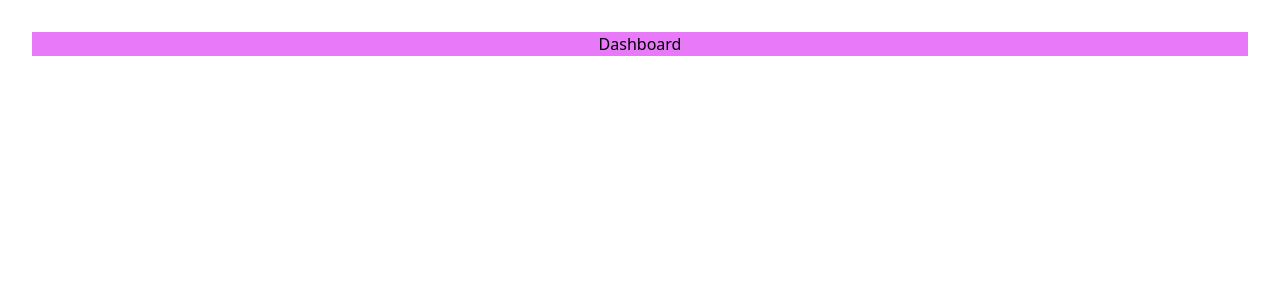
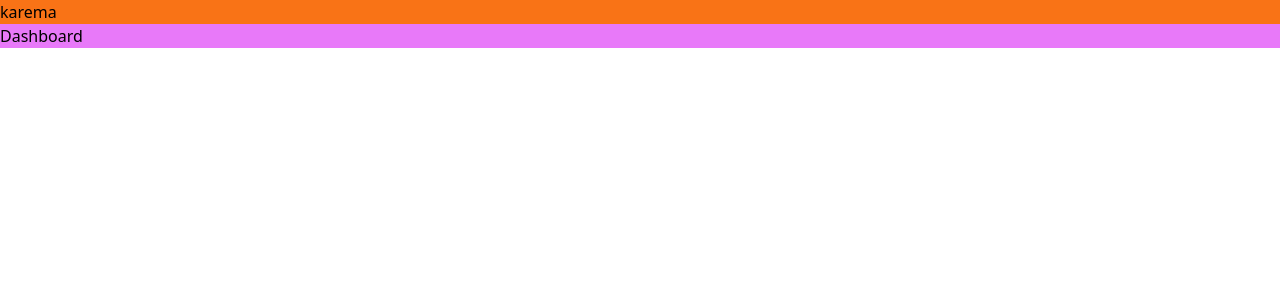
Before and after one commit to karemahamdy/dashboard, a React (Vite) app: page /dashboard in a window 1280 px wide. Shown: the top 300 px of the page. Built offline with nearby package versions, Linux system fonts and the light colour scheme.

Commit message:
fix: to correct routes

```diff
--- a/src/App.jsx
+++ b/src/App.jsx
@@ -1,8 +1,4 @@
-import {
-  createBrowserRouter,
-  RouterProvider,
-} from "react-router-dom";
-import './App.css'
+import { BrowserRouter, Navigate, Route, Routes } from "react-router-dom";
 
 import Dashboard from "./pages/Dashboard";
 import Bookings from "./pages/Bookings";
@@ -12,73 +8,30 @@
 import Account from "./pages/Account";
 import Login from "./pages/Login";
 import PageNotFound from "./pages/PageNotFound";
-import Applayout from "./ui/AppLayout";
-import Checkin from "./pages/Checkin";
-
-
-const router = createBrowserRouter([
-  {
-    path: "/",
-    element: <Applayout/>
-  },
-      // {
-      //   path: "/",
-      //   element: <Navigate replace to="dashboard" />,
-      // },
-      {
-        path: "dashboard",
-        element: <Dashboard />,
-      },
-      {
-        path: "bookings",
-        element: <Bookings />,
-      },
-      {
-        path: "bookings/:bookingId",
-        element: <Bookings />,
-      },
-      {
-        path: "checkin/:bookingId",
-        element: <Checkin />,
-      },
-      {
-        path: "cabins",
-        element: <Cabins />,
-      },
-      {
-        path: "users",
-        element: <Users />,
-      },
-      {
-        path: "settings",
-        element: <Settings />,
-      },
-      {
-        path: "account",
-        element: <Account />,
-      },
-
-  {
-    path: "login",
-    element: <Login />,
-  },
-  {
-    path: "*",
-    element: <PageNotFound />,
-  },
-]);
-
-
-
+import AppLayout from "./ui/AppLayout";
 
 function App() {
-
   return (
     <>
-      <RouterProvider router={router} />
 
+      <BrowserRouter>
+        <Routes>
+          <Route element={<AppLayout />}>
+            <Route index element={<Navigate replace to="dashboard" />} />
+            <Route path="dashboard" element={<Dashboard />} />
+            <Route path="bookings" element={<Bookings />} />
+            <Route path="cabins" element={<Cabins />} />
+            <Route path="users" element={<Users />} />
+            <Route path="settings" element={<Settings />} />
+            <Route path="account" element={<Account />} />
+          </Route>
+
+          <Route path="login" element={<Login />} />
+          <Route path="*" element={<PageNotFound />} />
+        </Routes>
+      </BrowserRouter>
     </>
-  )
+  );
 }
 
-export default App
+export default App;
--- a/src/ui/applayout.jsx
+++ b/src/ui/applayout.jsx
@@ -1,9 +1,11 @@
+import { Outlet } from "react-router-dom"
 
 
 const Applayout = () => {
   return (
     <div>
       <h1 className="bg-orange-500">karema</h1>
+      <Outlet/>
     </div>
   )
 }
```
